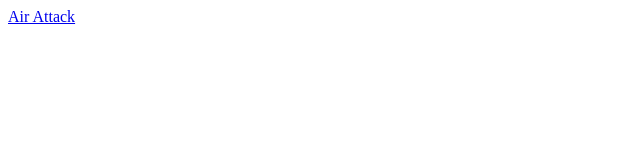
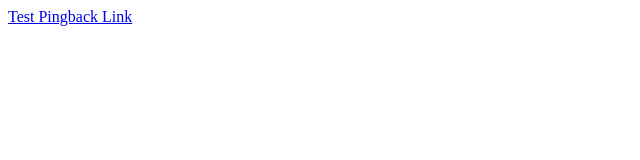
Before and after one commit to leo-zhang-1121/leo-zhang-website, a plain HTML site: page index.html in a window 1280 px wide. Shown: the full height of the page, 0-640 px from the left. Drawn offline with Linux system fonts and the light colour scheme.

Commit message:
Update index.html

```diff
--- a/index.html
+++ b/index.html
@@ -1,9 +1,10 @@
 <!DOCTYPE html>
 <html>
-  <head><title>Pingback Test</title></head>
-  <body>
-    <a href="https://airattack.ca/about-us/">Air Attack</a>
-
-
-  </body>
+<head>
+  <title>Pingback Test</title>
+  <link rel="pingback" href="https://airattack.ca/xmlrpc.php" />
+</head>
+<body>
+  <a href="https://airattack.ca/about-us/">Test Pingback Link</a>
+</body>
 </html>
```
